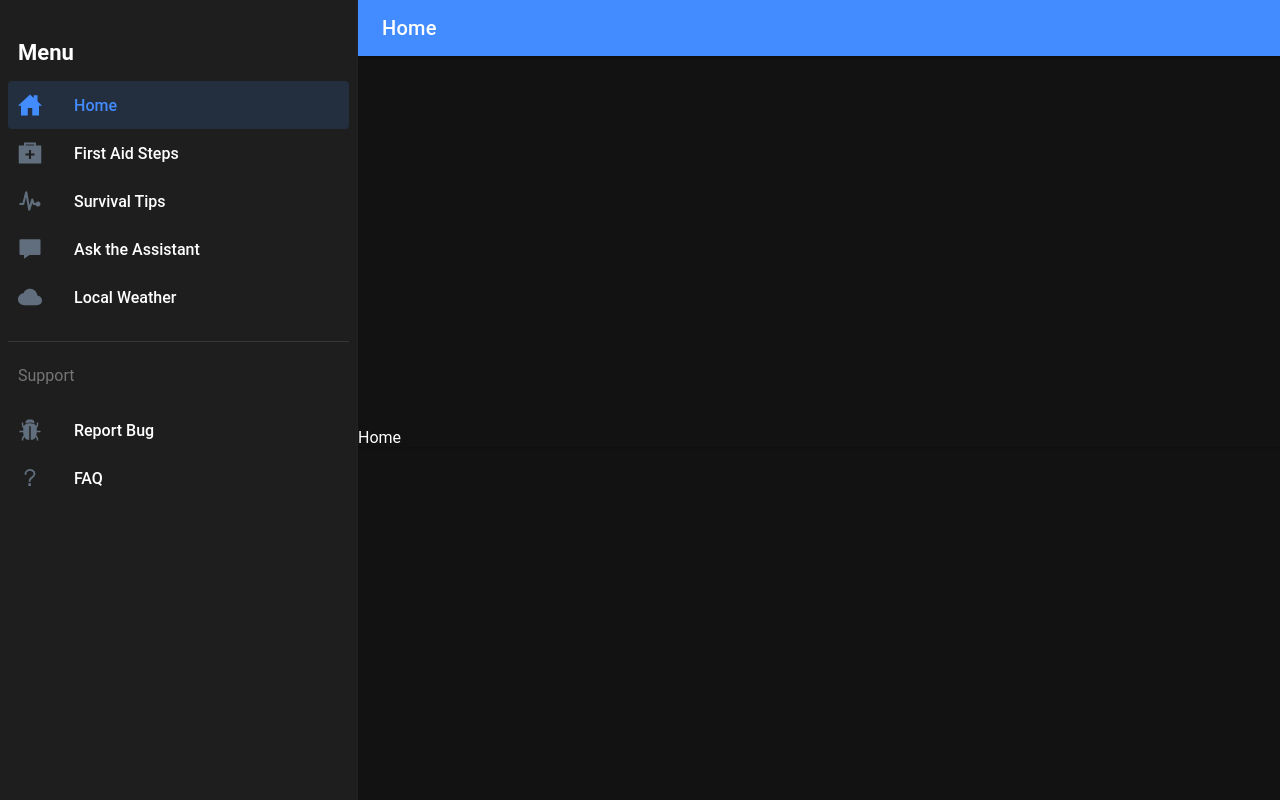
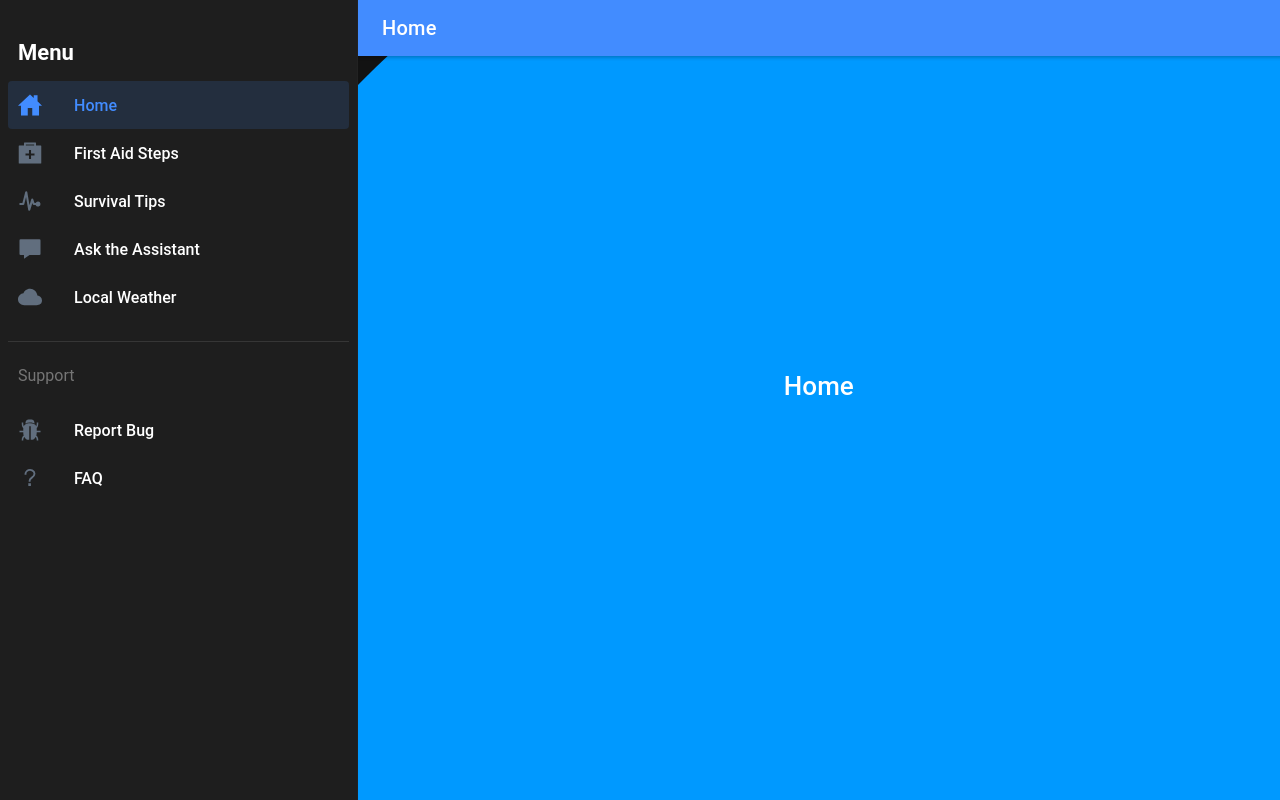
Before and after one commit to BRafters/call4code_deep_blue, a React (Create React App) app in the folder call_for_code/: page /home in a window 1280 px wide. Built offline with nearby package versions, Linux system fonts and the light colour scheme.

Commit message:
added more to home page
favicon changed to make app more visible compared to ionic docs

```diff
--- a/call_for_code/src/pages/home/Home.css
+++ b/call_for_code/src/pages/home/Home.css
@@ -0,0 +1,23 @@
+
+
+#background-circle {
+    background: #0099FF;
+    Width: 140vw;
+    height: 140vw;
+    border-radius: 100%;
+    position: absolute;
+    top: -30vh;
+    left: -20vw;
+    z-index: 0;
+}
+
+#title-box {
+    margin-top: 30%;
+}
+
+#title {
+    position: relative;
+    z-index: 1;
+    text-align: center;
+    color: white;
+}
--- a/call_for_code/src/pages/home/Home.tsx
+++ b/call_for_code/src/pages/home/Home.tsx
@@ -1,10 +1,9 @@
 import React from 'react';
-import { useParams } from 'react-router';
 import { IonButtons, IonContent, IonHeader, IonMenuButton, IonPage, IonTitle, IonToolbar } from '@ionic/react';
 import './Home.css';
 
 const Home: React.FC = () => {
-     const { name } = useParams<{name: string;}>();
+
      return(
           <IonPage>
           <IonHeader>
@@ -17,20 +16,16 @@ const Home: React.FC = () => {
           </IonHeader>
 
           <IonContent>
-          <IonHeader collapse="condense">
-               <IonToolbar>
-               <IonTitle size="large">{name}</IonTitle>
-               </IonToolbar>
-          </IonHeader>
+               <div id="background-circle"></div>
+
+               <section id="title-box">
+                    <img src="../../../../public/assets/favicon.png" alt="" />
+                    <h1 id="title">Home</h1>
+
+               </section>
 
           </IonContent>
 
-          <IonContent>
-               <IonHeader>
-                    Home
-               </IonHeader>
-
-          </IonContent>
 
      </IonPage>
      );
```
Also changed, not shown: call_for_code/public/assets/icon/favicon.png, call_for_code/public/assets/icon/oldfavicon.png (added).
